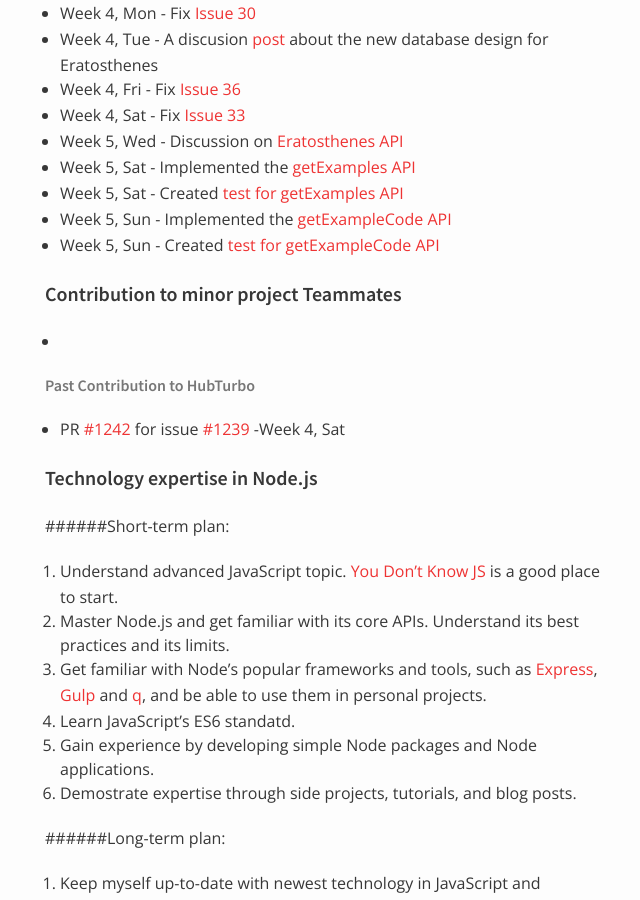
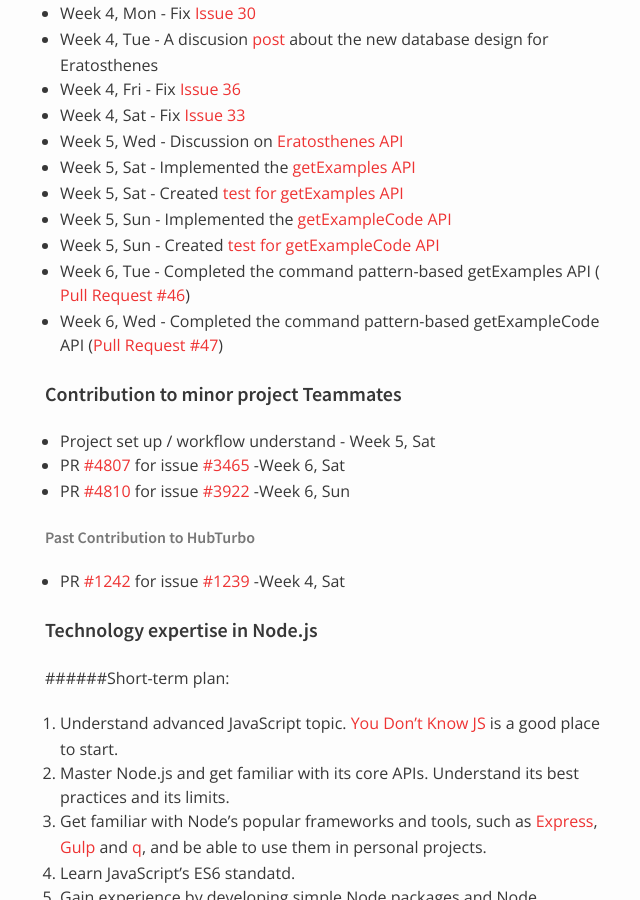
Before and after one commit to nus-oss/cs3281-AY1516S2-website, a Jekyll site: the page built from teams/codebender.md, in a window 1280 px wide and 900 px high, scrolled down 8449 px. Shown: the whole window, without its empty margins (325-965 px from the left). Built offline with Jekyll 4.4.1, drawn with Linux system fonts in a browser that asks for light colours.

Commit message:
Update Jiang Sheng's progress for week 6

```diff
--- a/teams/codebender.md
+++ b/teams/codebender.md
@@ -263,9 +263,13 @@
 * Week 5, Sat - Created [test for getExamples API](https://github.com/codebendercc/eratosthenes/commit/f4e7fc3027270e59e22cc65a0401756dfe4729b3)
 * Week 5, Sun - Implemented the [getExampleCode API](https://github.com/codebendercc/eratosthenes/commit/71406c221b926ad94bd14e757ed93093fea984de)
 * Week 5, Sun - Created [test for getExampleCode API](https://github.com/codebendercc/eratosthenes/commit/cd56d7d6e820eb10504e9c53dca4017ea2aa18ee)
+* Week 6, Tue - Completed the command pattern-based getExamples API ([Pull Request #46](https://github.com/codebendercc/eratosthenes/pull/46))
+* Week 6, Wed - Completed the command pattern-based getExampleCode API ([Pull Request #47](https://github.com/codebendercc/eratosthenes/pull/47))
 
 #### Contribution to minor project Teammates
-*
+* Project set up / workflow understand - Week 5, Sat
+* PR [#4807](https://github.com/TEAMMATES/teammates/pull/4807) for issue [#3465](https://github.com/TEAMMATES/teammates/issues/3465) -Week 6, Sat
+* PR [#4810](https://github.com/TEAMMATES/teammates/pull/4810) for issue [#3922](https://github.com/TEAMMATES/teammates/issues/3922) -Week 6, Sun
 
 ###### Past Contribution to HubTurbo
 * PR [#1242](https://github.com/HubTurbo/HubTurbo/pull/1242) for issue [#1239](https://github.com/HubTurbo/HubTurbo/issues/1239) -Week 4, Sat
```
